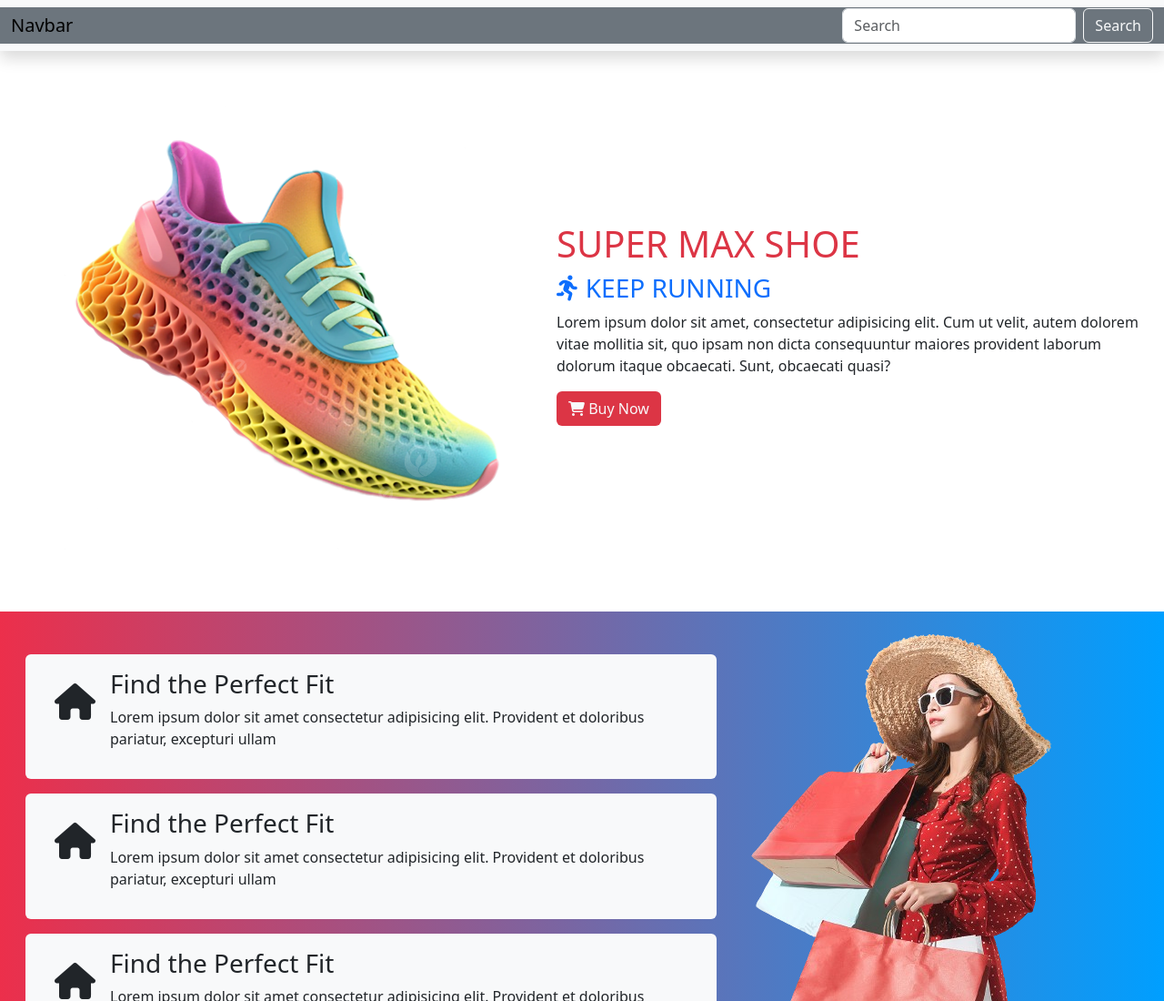
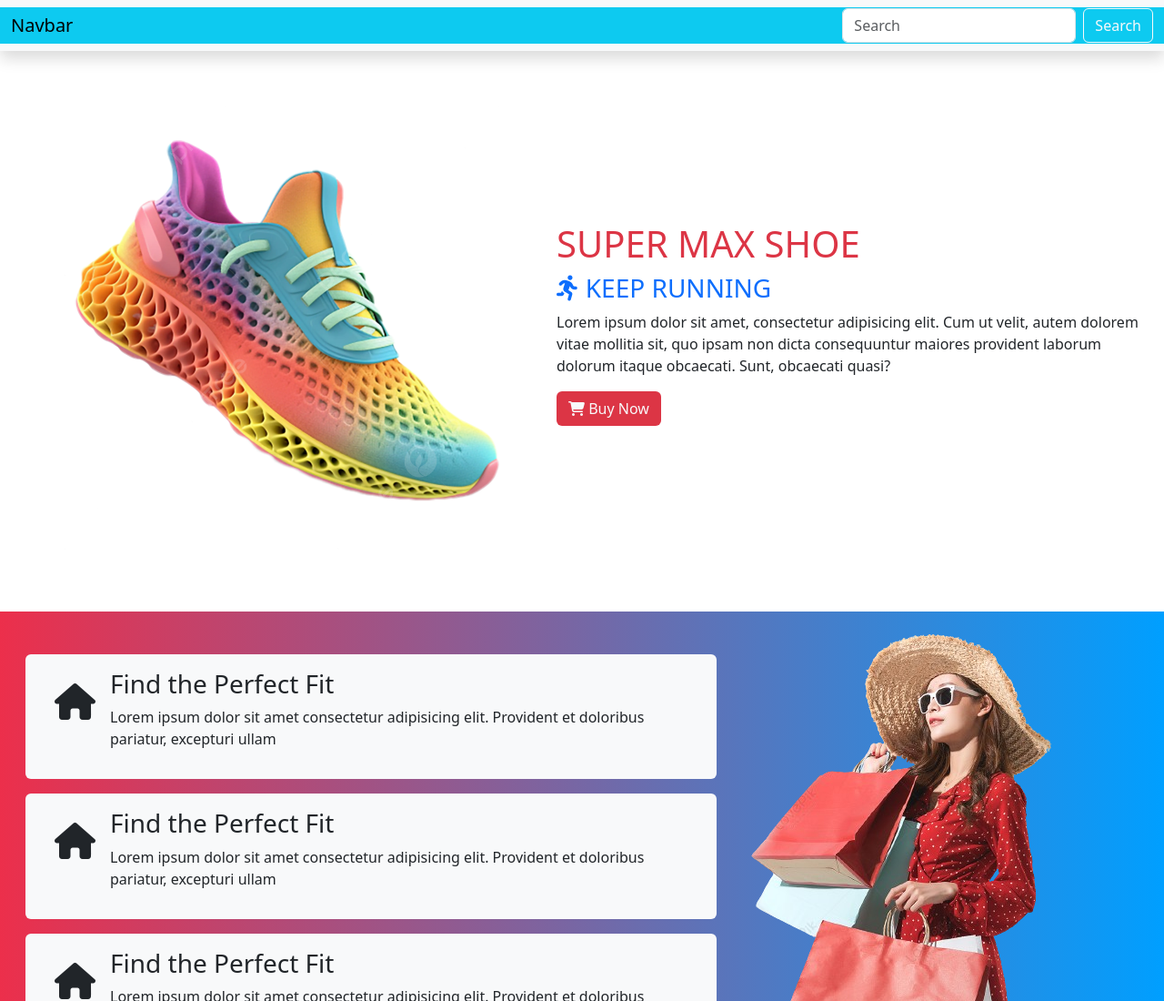
Before and after one commit to pra-navi07/ShoeStore-bootstrap, a plain HTML site: page index.html in a window 1280 px wide. Shown: the top 1100 px of the page at 91% size. Drawn offline with nearby package versions, Linux system fonts and the light colour scheme.

Commit message:
Update index.html

```diff
--- a/index.html
+++ b/index.html
@@ -37,7 +37,7 @@
   <body>
     <!-- navbar -->
     <nav class="navbar bg-body-tertiary shadow shadow-md ">
-      <div class="container-fluid bg-secondary">
+      <div class="container-fluid bg-info">
         <a class="navbar-brand ">Navbar</a>
         <form class="d-flex" role="search">
           <input
```
